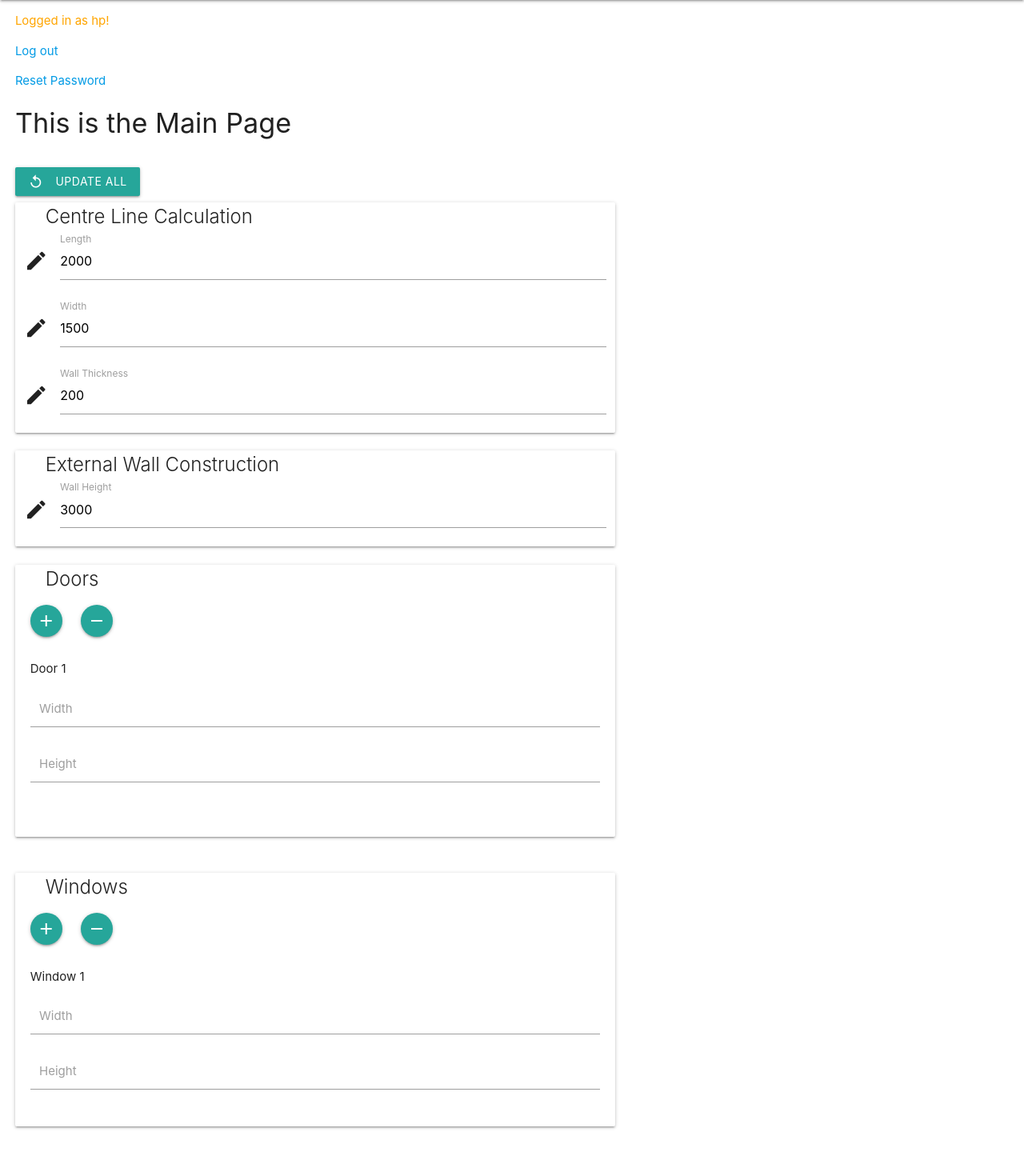
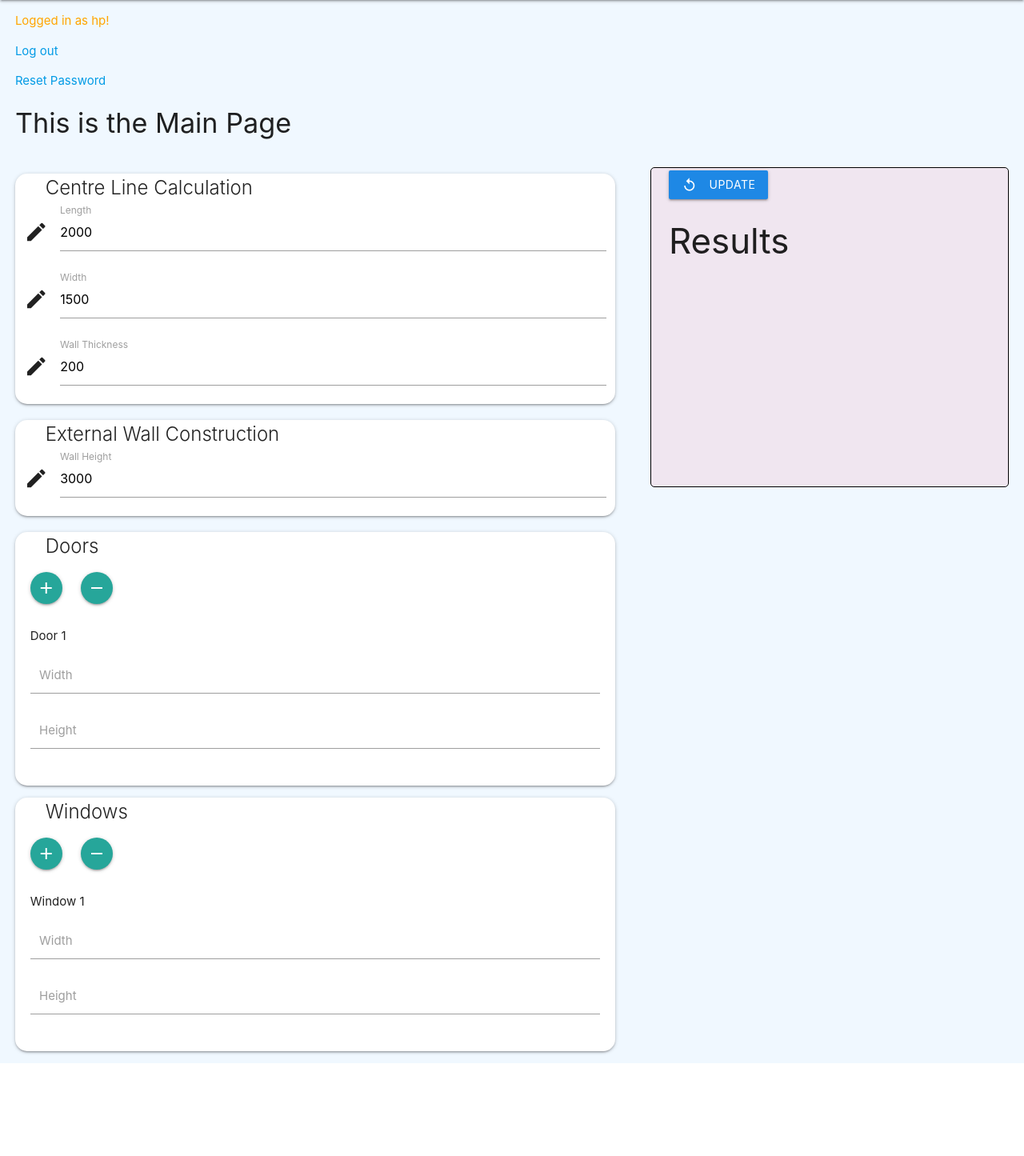
Before and after one commit to AdongoJr/Django-QS, a Django app: page /main/ in a window 1280 px wide. Shown: the part 64-1509 px from the top of the page at 80% size. After the commit the page ends 1393 px from the top, so only its background shows below. Run offline with Django 3.2, Linux system fonts and the light colour scheme; a user stored in the database is signed in.

Commit message:
added sticky sidenav to display results

```diff
--- a/static/css/mystyles.css
+++ b/static/css/mystyles.css
@@ -27,6 +27,9 @@
     font-feature-settings: 'liga';
 }
 
+body {
+    background-color: aliceblue;
+}
 
 .one {
     margin-left: 5mm;
@@ -43,3 +46,24 @@ header {
     margin-left: 10mm;
     margin-right: 10mm;
 }
+
+.wrapper {
+    display: flex;
+    justify-content: space-between;
+}
+
+.main {
+    width: 60%;
+}
+
+.side-bar {
+    border: 1px solid black;
+    border-radius: 5px;
+    padding: 3px;
+    background-color: rgb(240, 230, 240);
+    width: 35%;
+    height: 50vh;
+    position: -webkit-sticky;
+    position: sticky;
+    top: 2%;
+}
--- a/static/js/main.js
+++ b/static/js/main.js
@@ -44,12 +44,12 @@ function addWinInput(divName) {
 };
 
 $(document).ready(function(){
-    $('#updateAll').click(function(){
+    $('#update').click(function(){
         let length = $('#length').val();
         let width = $('#width').val();
         let wallThickness = $('#wallThickness').val();
         let cL = (2*length) + (2*width) - (4*2*0.5*wallThickness);
-        $('#centreLine').text(`Centre Line: ${cL}`);
+        $('#side-bar-centre-line').text(`Centre Line: ${cL} mm`);
 
         let wallH = $('#wallH').val();
         grossArea = cL*wallH;
@@ -91,8 +91,10 @@ $(document).ready(function(){
         };
 
         let wallConstrArea = Math.round(((grossArea - totalDoorArea - totalWinArea)*1e-6)*100)/100;
+        $('#side-bar-wall-constr').text(`Area: ${wallConstrArea} sq.m`);
 
-        $('#wallConstr').text(`Area: ${wallConstrArea}`);
+        $('#animation').animate({fontSize: '24px'})
+
     });
 
 
--- a/templates/main.html
+++ b/templates/main.html
@@ -2,14 +2,13 @@
 {% block title %} Main {% endblock title %}
 {% block content %}
         <h4 class="one">This is the Main Page</h4>  <br>
-        <button  value="Update All" id="updateAll" class="btn waves-effect waves-light one"> Update All
-            <i class="material-icons left">replay</i>
-        </button> <br>
+
 
         <!--Centre Line-->
-
+<div class="wrapper">
+    <div class="main">
         <div class="one" style="width: 750px">
-            <form class="card" id="cnt">
+            <form class="card" id="cnt" style="border-radius: 15px">
                 <div class="row">
                     <span class="card-title">Centre Line Calculation</span>
                     <div class="input-field col s12">
@@ -28,14 +27,12 @@
                         <label for="wallThickness">Wall Thickness</label>
                     </div>
                 </div>
-
-            <h4 class="one" id="centreLine"></h4>
             </form>
         </div>
 
         <div class="one" style="width: 750px">
             <!--External wall construction-->
-            <form class="card">
+            <form class="card" style="border-radius: 15px">
                 <div class="row">
                     <span class="card-title">External Wall Construction</span>
                     <div class="input-field col s12">
@@ -44,15 +41,12 @@
                         <label for="wallH">Wall Height</label>
                     </div>
                 </div>
-
-                <h4 class="one"id="wallConstr"></h4>
             </form>
         </div>
 
+        <!--Doors-->
         <div class="one" style="width: 750px">
-
-            <!--Doors-->
-            <form class="card" id="doorForm">
+            <form class="card" id="doorForm" style="border-radius: 15px">
 
                 <span class="card-title">Doors</span> <br>
                 <p id="addAnother" class="btn-floating waves-effect waves-light one" onclick="addDoorInput('dynamicInput_1');" >
@@ -71,14 +65,13 @@
                             <input type="number" name="height1" id="height1" value="">
                         </div>
                     </div>
-                </div> <br> <br>
-            </form> <br>
+                </div> <br>
+            </form>
         </div>
 
+        <!--Windows-->
         <div class="one" style="width: 750px">
-
-            <!--Windows-->
-            <form class="card" id="winForm">
+            <form class="card" id="winForm" style="border-radius: 15px">
 
                 <span class="card-title">Windows</span> <br>
                 <p id="addAnotherW" class="btn-floating waves-effect waves-light one" onclick="addWinInput('dynamicInput_2');" >
@@ -98,8 +91,21 @@
                         </div>
                     </div>
                 </div> <br>
-            </form> <br>
+            </form>
+        </div>
+    </div>
+
+        <div class="one side-bar">
+            <button id="update" class="btn waves-effect waves-light blue darken-1 one"> Update
+                <i class="material-icons left">replay</i>
+            </button> <br>
+            <div class="one">
+                <h3 id="animation">Results</h3>
+                <p id="side-bar-centre-line"></p>
+                <p id="side-bar-wall-constr"></p>
+            </div>
         </div>
 
+</div>
 
 {% endblock content %}
```
Also changed, not shown: db.sqlite3.
